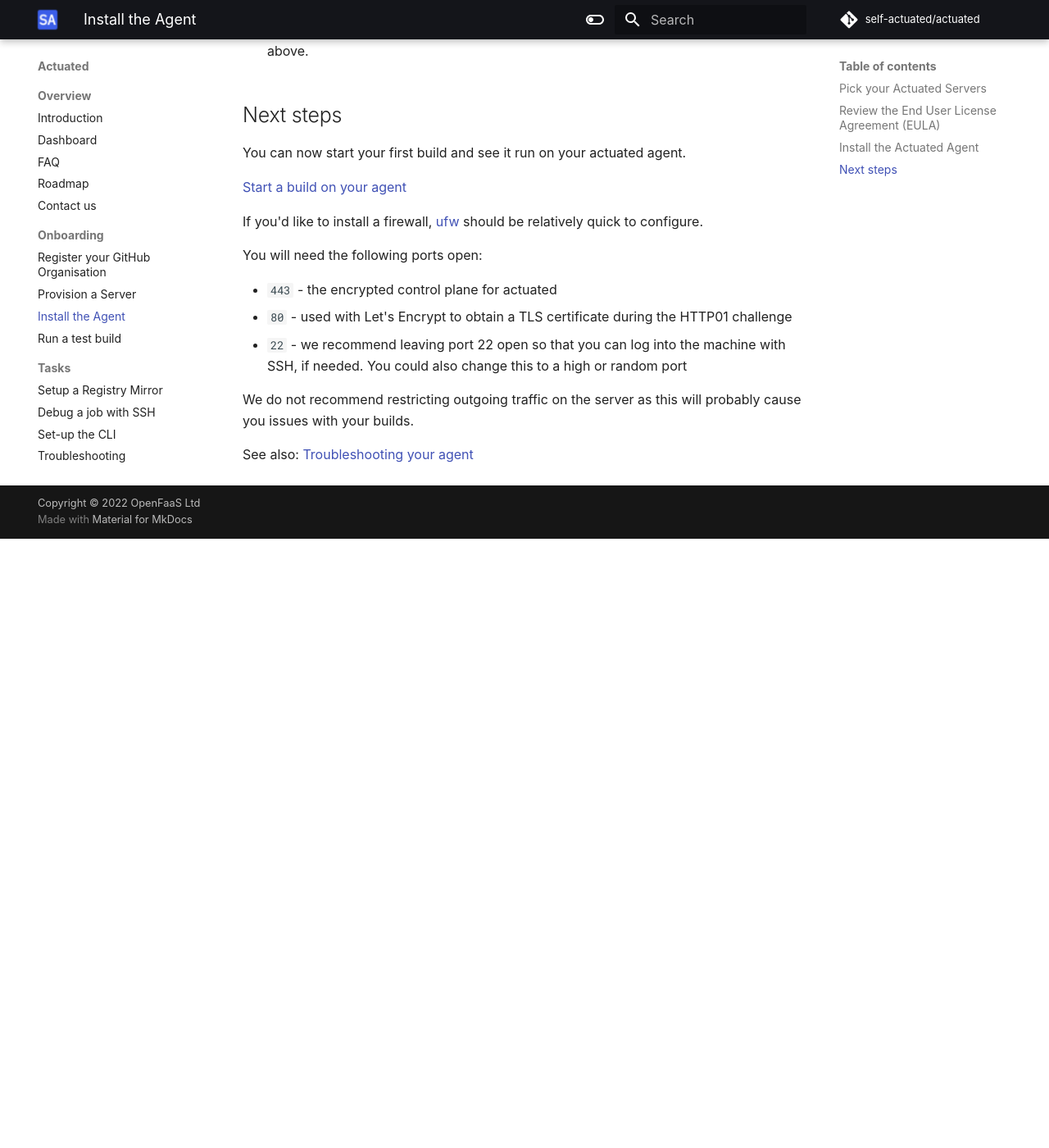
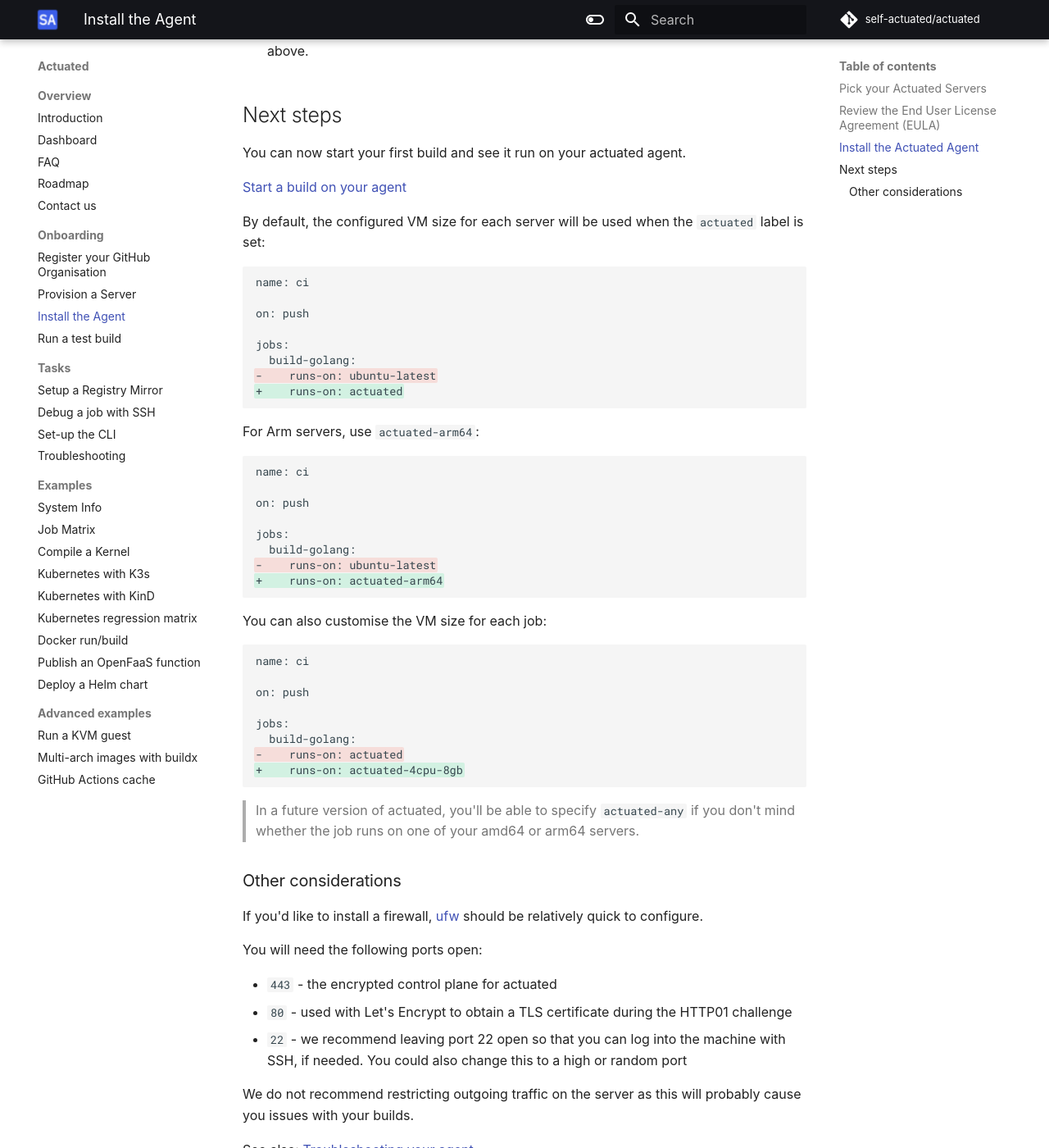
Before and after one commit to welteki/docs.actuated.dev, an MkDocs documentation site: the page built from docs/install-agent.md, in a window 1280 px wide and 1400 px high, scrolled down 3865 px. Shown: the whole window at 82% size. Built offline with MkDocs 1.6.1 and Material for MkDocs 9.7.7, drawn with Linux system fonts in a browser that asks for light colours; some web fonts are replaced; before the commit the page ends 4522 px from its top, so only the background shows below that.

Commit message:
Update aarch64 examples to arm64
Signed-off-by: Alex Ellis (OpenFaaS Ltd) <alexellis2@gmail.com>

````diff
--- a/docs/install-agent.md
+++ b/docs/install-agent.md
@@ -165,6 +165,49 @@
 
 [Start a build on your agent](/test-build)
 
+By default, the configured VM size for each server will be used when the `actuated` label is set:
+
+```diff
+name: ci
+
+on: push
+
+jobs:
+  build-golang:
+-    runs-on: ubuntu-latest
++    runs-on: actuated
+```
+
+For Arm servers, use `actuated-arm64`:
+
+```diff
+name: ci
+
+on: push
+
+jobs:
+  build-golang:
+-    runs-on: ubuntu-latest
++    runs-on: actuated-arm64
+```
+
+You can also customise the VM size for each job:
+
+```diff
+name: ci
+
+on: push
+
+jobs:
+  build-golang:
+-    runs-on: actuated
++    runs-on: actuated-4cpu-8gb
+```
+
+> In a future version of actuated, you'll be able to specify `actuated-any` if you don't mind whether the job runs on one of your amd64 or arm64 servers.
+
+### Other considerations
+
 If you'd like to install a firewall, [ufw](https://www.digitalocean.com/community/tutorials/how-to-set-up-a-firewall-with-ufw-on-ubuntu-20-04) should be relatively quick to configure.
 
 You will need the following ports open:
````
Also changed, not shown: docs/examples/docker.md (+1 -1 lines), docs/examples/k3s.md (+1 -1 lines), docs/examples/kind.md (+1 -1 lines), docs/roadmap.md (+6 -3 lines), docs/test-build.md (+4 -4 lines).
